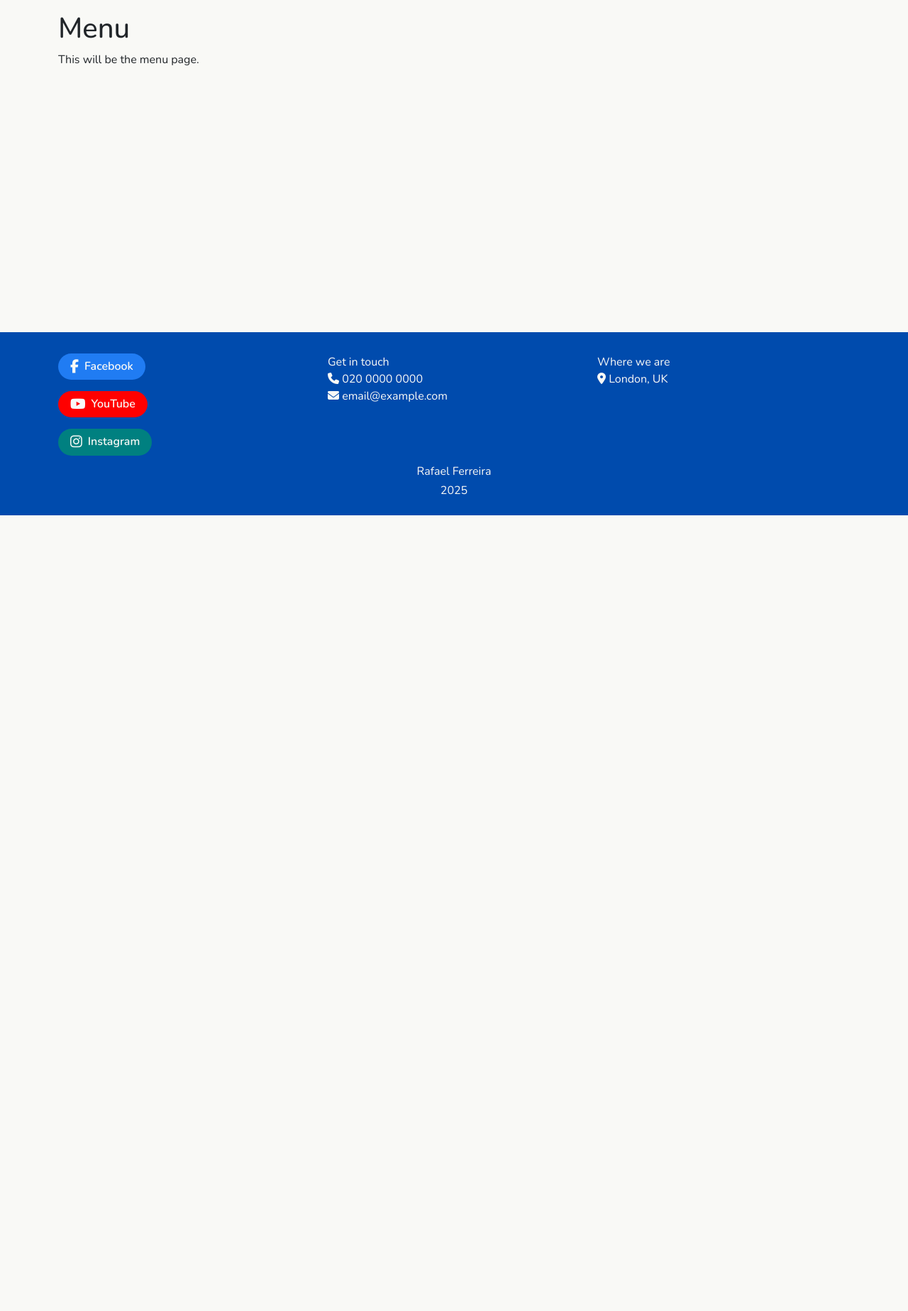
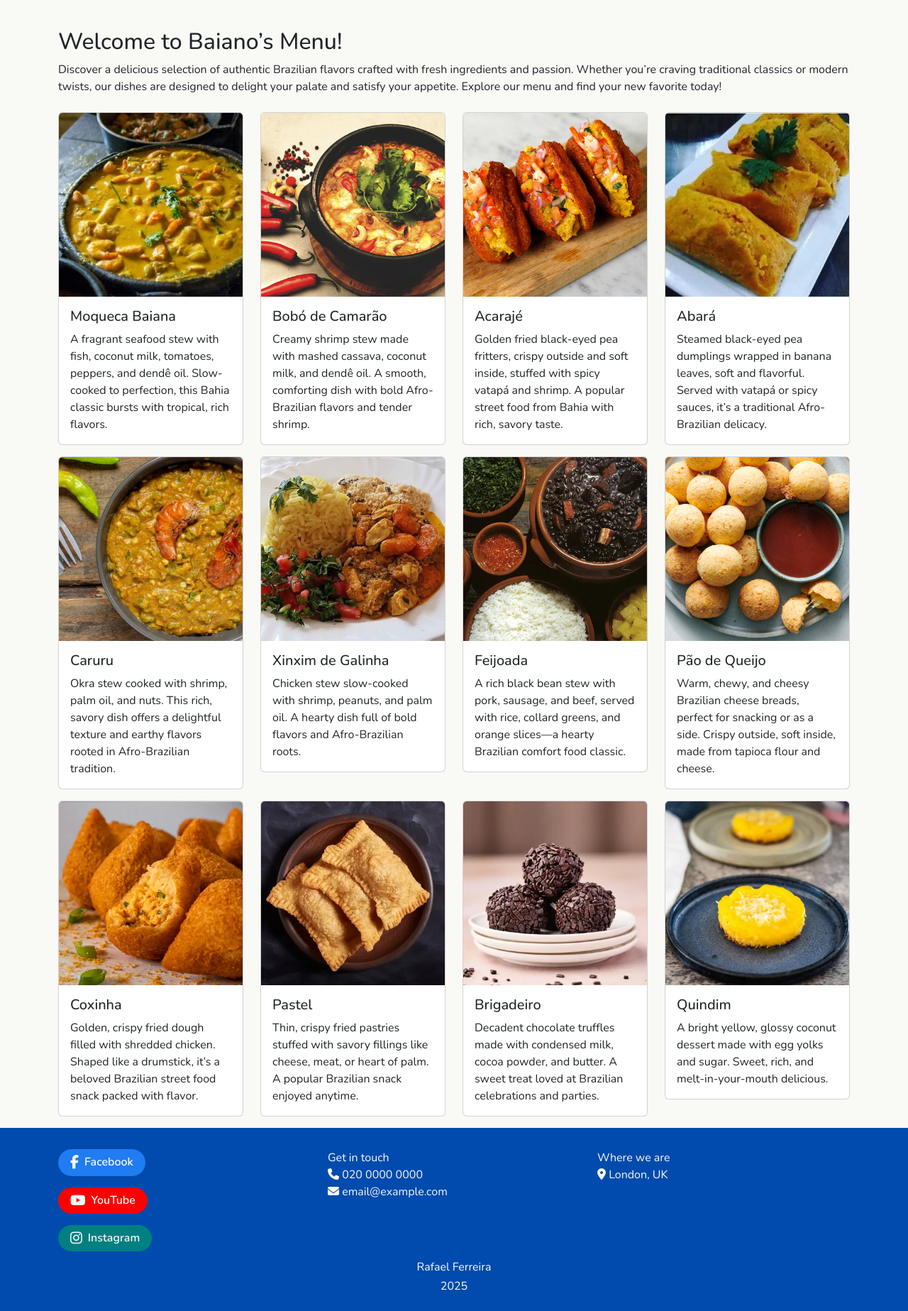
Before and after one commit to faelf/baiano, a Django app: page /menu/ in a window 1280 px wide. Shown: the part 74-1921 px from the top of the page at 71% size. Before the commit the page ends 800 px from the top, so only its background shows below. Run offline with Django 4.2, Linux system fonts and the light colour scheme; some libraries are stand-ins or nearby versions.

Commit message:
Add content to the Menu page

```diff
--- a/restaurant/templates/restaurant/menu.html
+++ b/restaurant/templates/restaurant/menu.html
@@ -1,14 +1,142 @@
 {% extends "base.html" %}
+{% load static %}
 
 {% block page-title %}
-  <title>Baiano | Menu</title>
+<title>Baiano | Menu</title>
 {% endblock page-title %}
 
 {% block content %}
 
-  <div class="container">
-    <h1>Menu</h1>
-    <p>This will be the menu page.</p>
+<div class="container">
+  <div class="menu-description my-4">
+    <h2>Welcome to Baiano&rsquo;s Menu!</h2>
+    <p>Discover a delicious selection of authentic Brazilian flavors crafted with fresh ingredients and passion. Whether
+      you&rsquo;re craving traditional classics or modern twists, our dishes are designed to delight your palate and satisfy
+      your appetite. Explore our menu and find your new favorite today!</p>
   </div>
 
+
+  <div class="row">
+    <div class="col-12 col-md-3">
+      <div class="card mb-3">
+        <img src="{% static 'images/moqueca.jpg' %}" class="card-img-top" alt="...">
+        <div class="card-body">
+          <h5 class="card-title">Moqueca Baiana</h5>
+          <p class="card-text">A fragrant seafood stew with fish, coconut milk, tomatoes, peppers, and dendê oil. Slow-cooked to perfection, this Bahia classic bursts with tropical, rich flavors.</p>
+        </div>
+      </div>
+    </div>
+
+    <div class="col-12 col-md-3">
+      <div class="card mb-3">
+        <img src="{% static 'images/bobo.jpg' %}" class="card-img-top" alt="...">
+        <div class="card-body">
+          <h5 class="card-title">Bobó de Camarão</h5>
+          <p class="card-text">Creamy shrimp stew made with mashed cassava, coconut milk, and dendê oil. A smooth, comforting dish with bold Afro-Brazilian flavors and tender shrimp.</p>
+        </div>
+      </div>
+    </div>
+
+    <div class="col-12 col-md-3">
+      <div class="card mb-3">
+        <img src="{% static 'images/acaraje.jpg' %}" class="card-img-top" alt="...">
+        <div class="card-body">
+          <h5 class="card-title">Acarajé</h5>
+          <p class="card-text">Golden fried black-eyed pea fritters, crispy outside and soft inside, stuffed with spicy vatapá and shrimp. A popular street food from Bahia with rich, savory taste.</p>
+        </div>
+      </div>
+    </div>
+
+    <div class="col-12 col-md-3">
+      <div class="card mb-3">
+        <img src="{% static 'images/abara.jpeg' %}" class="card-img-top" alt="...">
+        <div class="card-body">
+          <h5 class="card-title">Abará</h5>
+          <p class="card-text">Steamed black-eyed pea dumplings wrapped in banana leaves, soft and flavorful. Served with vatapá or spicy sauces, it’s a traditional Afro-Brazilian delicacy.</p>
+        </div>
+      </div>
+    </div>
+
+    <div class="col-12 col-md-3">
+      <div class="card mb-3">
+        <img src="{% static 'images/caruru.jpg' %}" class="card-img-top" alt="...">
+        <div class="card-body">
+          <h5 class="card-title">Caruru</h5>
+          <p class="card-text">Okra stew cooked with shrimp, palm oil, and nuts. This rich, savory dish offers a delightful texture and earthy flavors rooted in Afro-Brazilian tradition.</p>
+        </div>
+      </div>
+    </div>
+
+    <div class="col-12 col-md-3">
+      <div class="card mb-3">
+        <img src="{% static 'images/xinxim.jpg' %}" class="card-img-top" alt="...">
+        <div class="card-body">
+          <h5 class="card-title">Xinxim de Galinha</h5>
+          <p class="card-text">Chicken stew slow-cooked with shrimp, peanuts, and palm oil. A hearty dish full of bold flavors and Afro-Brazilian roots.</p>
+        </div>
+      </div>
+    </div>
+
+    <div class="col-12 col-md-3">
+      <div class="card mb-3">
+        <img src="{% static 'images/feijoada.webp' %}" class="card-img-top" alt="...">
+        <div class="card-body">
+          <h5 class="card-title">Feijoada</h5>
+          <p class="card-text">A rich black bean stew with pork, sausage, and beef, served with rice, collard greens, and orange slices—a hearty Brazilian comfort food classic.</p>
+        </div>
+      </div>
+    </div>
+
+    <div class="col-12 col-md-3">
+      <div class="card mb-3">
+        <img src="{% static 'images/paodequeijo.jpg' %}" class="card-img-top" alt="...">
+        <div class="card-body">
+          <h5 class="card-title">Pão de Queijo</h5>
+          <p class="card-text">Warm, chewy, and cheesy Brazilian cheese breads, perfect for snacking or as a side. Crispy outside, soft inside, made from tapioca flour and cheese.</p>
+        </div>
+      </div>
+    </div>
+
+    <div class="col-12 col-md-3">
+      <div class="card mb-3">
+        <img src="{% static 'images/coxinha.webp' %}" class="card-img-top" alt="...">
+        <div class="card-body">
+          <h5 class="card-title">Coxinha</h5>
+          <p class="card-text">Golden, crispy fried dough filled with shredded chicken. Shaped like a drumstick, it’s a beloved Brazilian street food snack packed with flavor.</p>
+        </div>
+      </div>
+    </div>
+
+    <div class="col-12 col-md-3">
+      <div class="card mb-3">
+        <img src="{% static 'images/pastel.webp' %}" class="card-img-top" alt="...">
+        <div class="card-body">
+          <h5 class="card-title">Pastel</h5>
+          <p class="card-text">Thin, crispy fried pastries stuffed with savory fillings like cheese, meat, or heart of palm. A popular Brazilian snack enjoyed anytime.</p>
+        </div>
+      </div>
+    </div>
+
+    <div class="col-12 col-md-3">
+      <div class="card mb-3">
+        <img src="{% static 'images/brigadeiro.webp' %}" class="card-img-top" alt="...">
+        <div class="card-body">
+          <h5 class="card-title">Brigadeiro</h5>
+          <p class="card-text">Decadent chocolate truffles made with condensed milk, cocoa powder, and butter. A sweet treat loved at Brazilian celebrations and parties.</p>
+        </div>
+      </div>
+    </div>
+
+    <div class="col-12 col-md-3">
+      <div class="card mb-3">
+        <img src="{% static 'images/quindim.jpg' %}" class="card-img-top" alt="...">
+        <div class="card-body">
+          <h5 class="card-title">Quindim</h5>
+          <p class="card-text">A bright yellow, glossy coconut dessert made with egg yolks and sugar. Sweet, rich, and melt-in-your-mouth delicious.</p>
+        </div>
+      </div>
+    </div>
+  </div>
+</div>
+
 {% endblock content %}
--- a/static/css/main.css
+++ b/static/css/main.css
@@ -136,6 +136,12 @@ nav {
   color: var(--colour-dark)
 }
 
+/* Menu Styles */
+
+.menu-item {
+  width: 200px;
+}
+
 /* Footer Styles */
 footer {
   --color-facebook: hsl(214, 90%, 54%);   /* #1877f2 */
```
Also changed, not shown: static/images/abara.jpeg (added), static/images/acaraje.jpg (added), static/images/bobo.jpg (added), static/images/brigadeiro.webp (added), static/images/caruru.jpg (added), static/images/coxinha.webp (added), static/images/feijoada.webp (added), static/images/hero.jpg (added), static/images/moqueca.jpg (added), static/images/paodequeijo.jpg (added), static/images/pastel.webp (added), static/images/quindim.jpg (added), static/images/xinxim.jpg (added).
